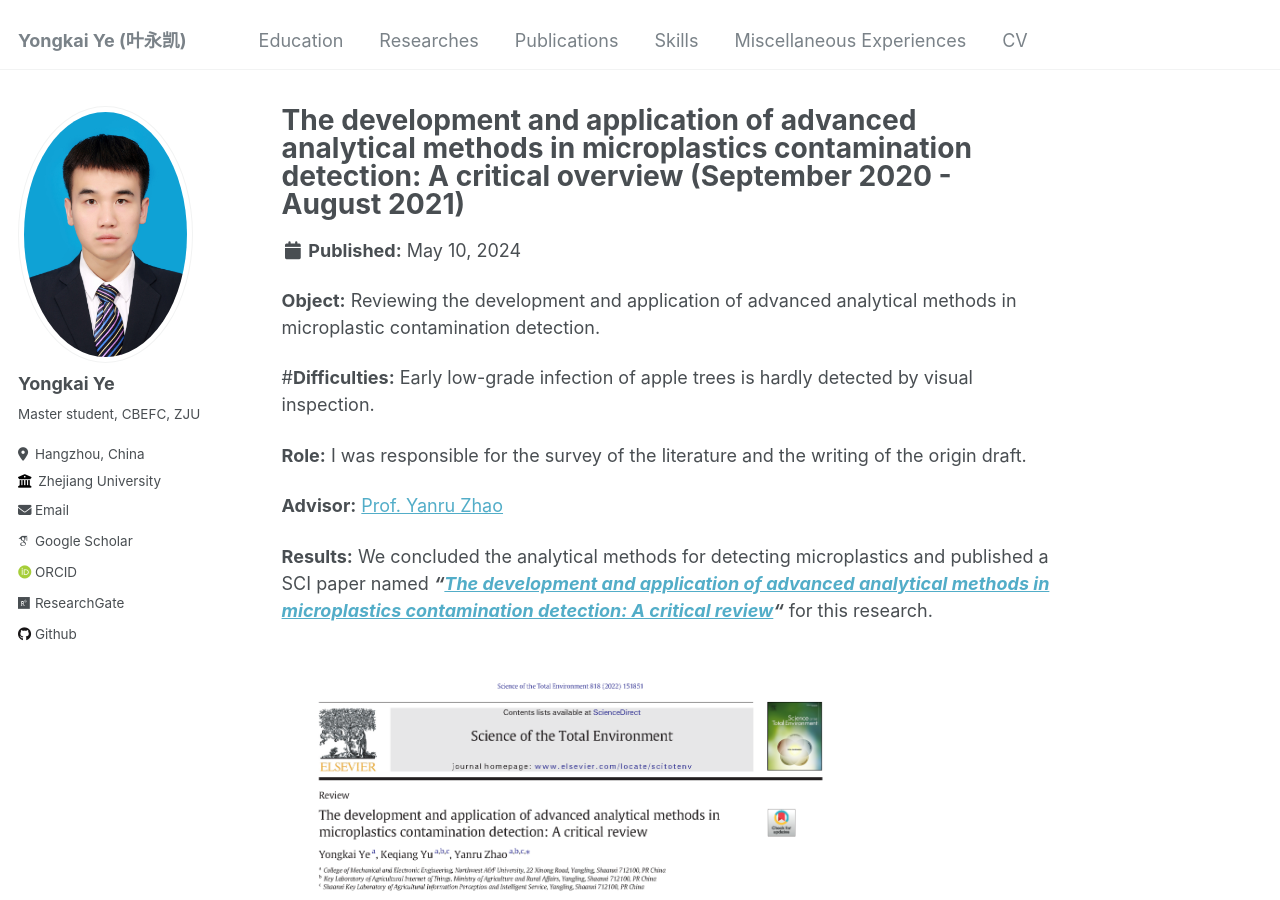
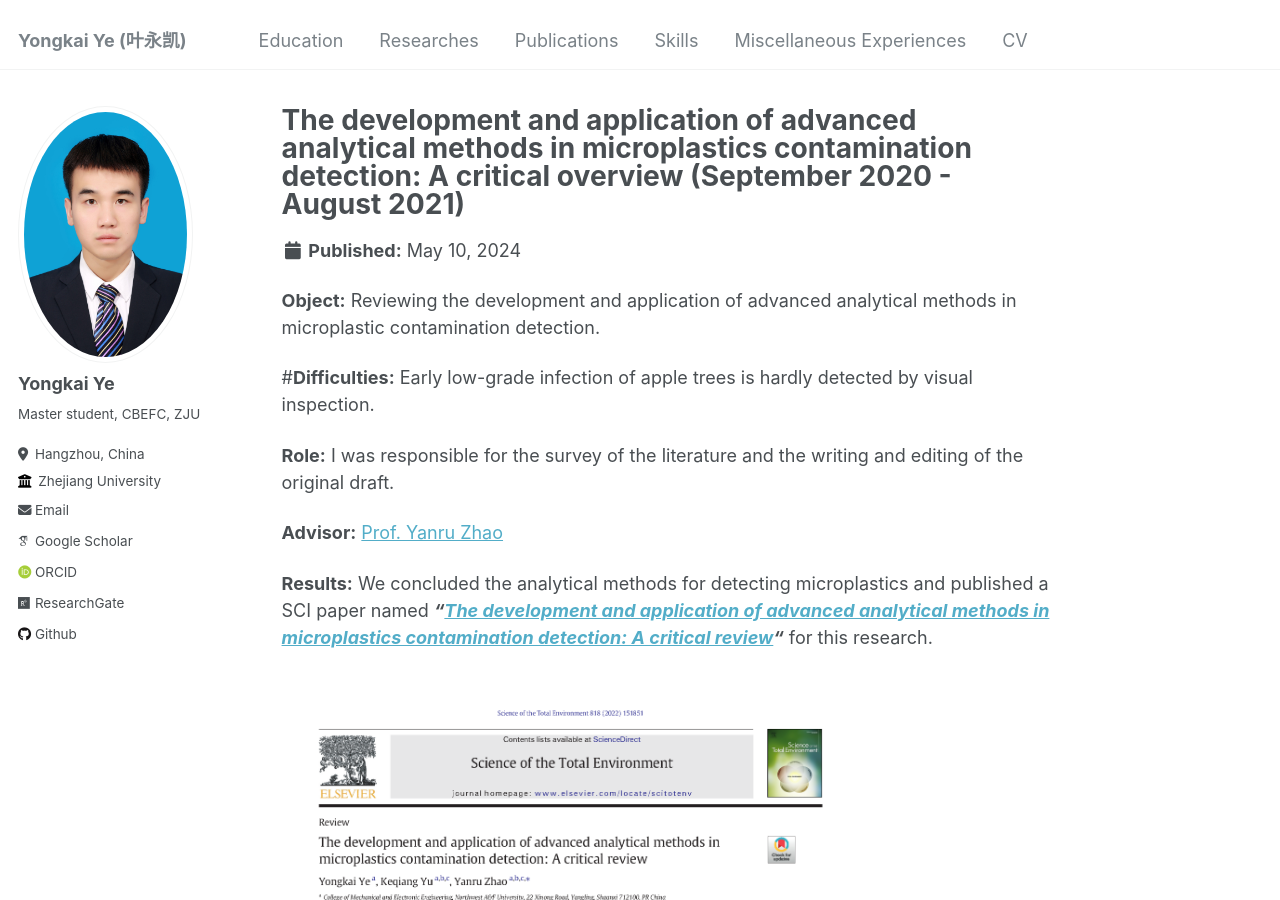
Before and after one commit to Yongkai-Ye/Yongkai-Ye.github.io, a Jekyll site: the page built from _researches/nwafu-research-3.md, in a window 1280 px wide and 900 px high. Built offline with Jekyll 4.4.1, drawn with Linux system fonts in a browser that asks for light colours; some web fonts are replaced.

Commit message:
Update nwafu-research-3.md

```diff
--- a/_researches/nwafu-research-3.md
+++ b/_researches/nwafu-research-3.md
@@ -12,7 +12,7 @@ permalink: /research/nwafu-research-3
 
 #**Difficulties:** Early low-grade infection of apple trees is hardly detected by visual inspection.
 
-**Role:** I was responsible for the survey of the literature and the writing of the origin draft.
+**Role:** I was responsible for the survey of the literature and the writing and editing of the original draft.
 
 **Advisor:** [Prof. Yanru Zhao](https://cmee.nwsuaf.edu.cn/szdw/gjzcry/396312.htm)
 
```
